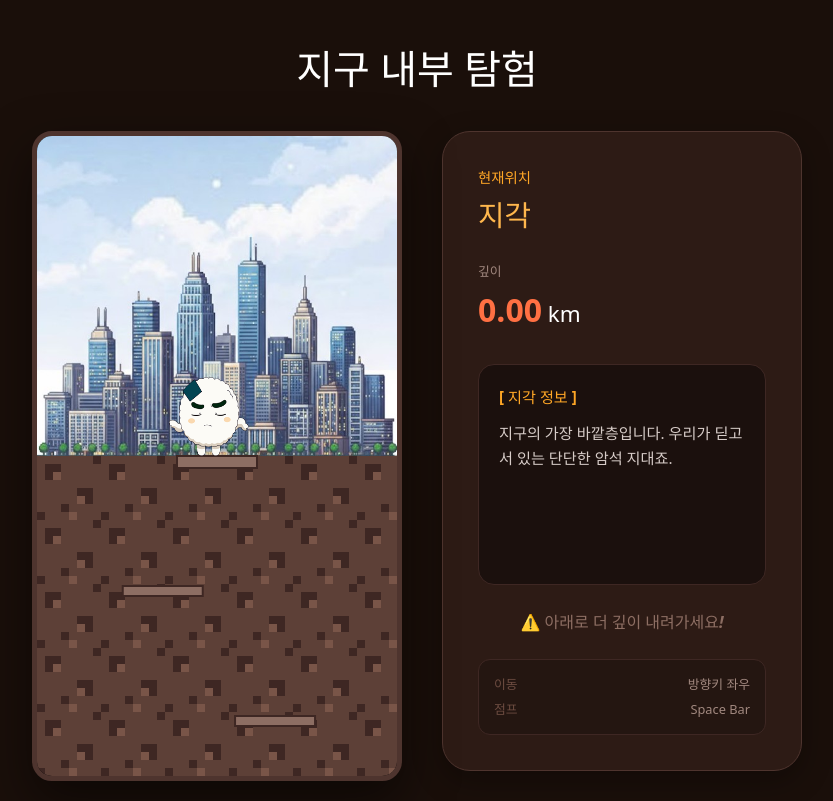
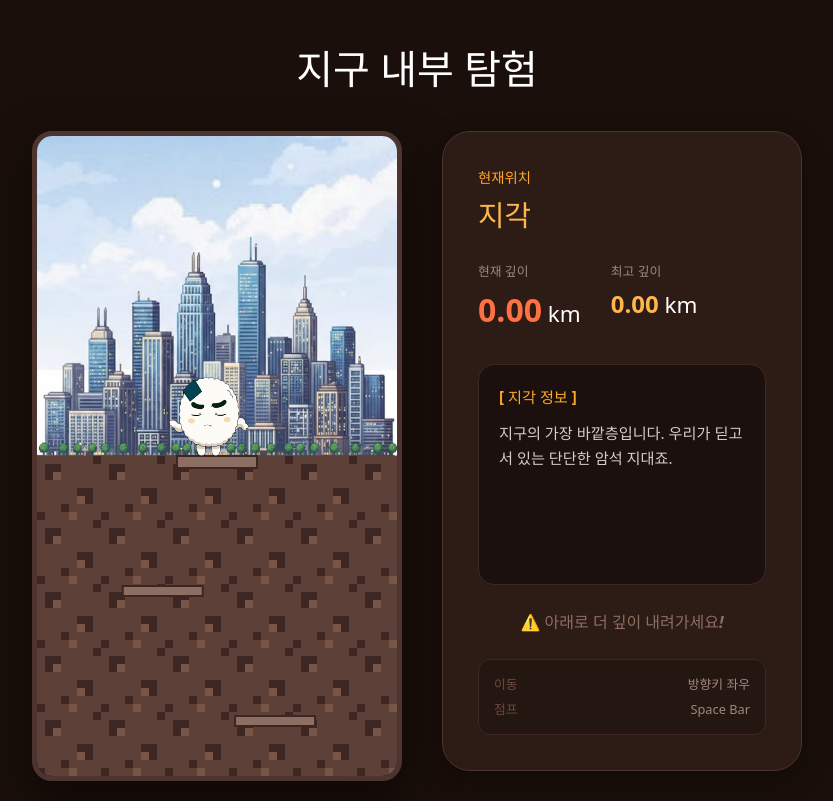
Before and after one commit to 1ikerainy/earth-down, a React (Vite) app: page / in a window 1280 px wide. Shown: the whole page, without its empty margins (223-1056 px from the left). Built offline with nearby package versions, Linux system fonts and the light colour scheme.

Commit message:
최고깊이 로직 추가

```diff
--- a/src/App.jsx
+++ b/src/App.jsx
@@ -76,6 +76,12 @@ export default function App() {
   const animationRef = useRef(null);
   const [running, setRunning] = useState(true);
   const [score, setScore] = useState(0); // 현재 깊이 (km)
+  // 최고 기록 상태 (로컬 스토리지와 연동) ---
+  const [highScore, setHighScore] = useState(() => {
+    const saved = localStorage.getItem("earthExplorerHighScore");
+    return saved ? parseFloat(saved) : 0;
+  });
+
   const images = useRef({
     def: new Image(),
     jump: new Image(),
@@ -208,6 +214,16 @@ export default function App() {
     };
   }, []);
 
+  useEffect(() => {
+    if (!running) {
+      const currentScore = parseFloat(score);
+      if (currentScore > highScore) {
+        setHighScore(currentScore);
+        localStorage.setItem("earthExplorerHighScore", currentScore.toString());
+      }
+    }
+  }, [running, score, highScore]);
+
   // 게임 루프
   useEffect(() => {
     const ctx = canvasRef.current.getContext("2d");
@@ -273,7 +289,7 @@ export default function App() {
       }
       // 4. 게임 오버 (발판을 못밝고 화면 아래에 부딛히는 경우)
       if (p.y > GAME_HEIGHT) {
-        setRunning(false);
+        //setRunning(false);
       }
 
       // 점수 업데이트 (100px = 10km로 환산)
@@ -432,10 +448,23 @@ export default function App() {
             <div style={{ fontSize: '1.8rem', fontWeight: 'bold', color: '#ffb74d' }}>{layerName}</div>
           </div>
 
-          <div style={{ marginBottom: '30px' }}>
-            <p style={{ color: '#a1887f', fontSize: '0.8rem', fontWeight: 'bold', margin: '0 0 5px 0' }}>깊이</p>
-            <div style={{ fontSize: '1.4rem' }}>
-              <span style={{ color: '#ff7043', fontWeight: '900', fontSize: '2rem' }}>{score}</span> km
+          {/* 현재 깊이 & 최고 기록 (나란히 배치) */}
+          <div style={{ display: 'flex', gap: '30px', marginBottom: '30px' }}>
+            <div>
+              <p style={{ color: '#a1887f', fontSize: '0.8rem', fontWeight: 'bold', margin: '0 0 5px 0' }}>현재 깊이</p>
+              <div style={{ fontSize: '1.4rem' }}>
+                <span style={{ color: '#ff7043', fontWeight: '900', fontSize: '2rem' }}>{score}</span> km
+              </div>
+            </div>
+
+            <div>
+              <p style={{ color: '#a1887f', fontSize: '0.8rem', fontWeight: 'bold', margin: '0 0 5px 0' }}>최고 깊이</p>
+              <div style={{ fontSize: '1.4rem' }}>
+                {/* [수정됨] 현재 점수와 기존 최고 점수 중 더 큰 값을 실시간으로 계산해서 보여줍니다 */}
+                <span style={{ color: '#ffb74d', fontWeight: '900', fontSize: '1.5rem' }}>
+                  {Math.max(parseFloat(score) || 0, highScore).toFixed(2)}
+                </span> km
+              </div>
             </div>
           </div>
 
```
